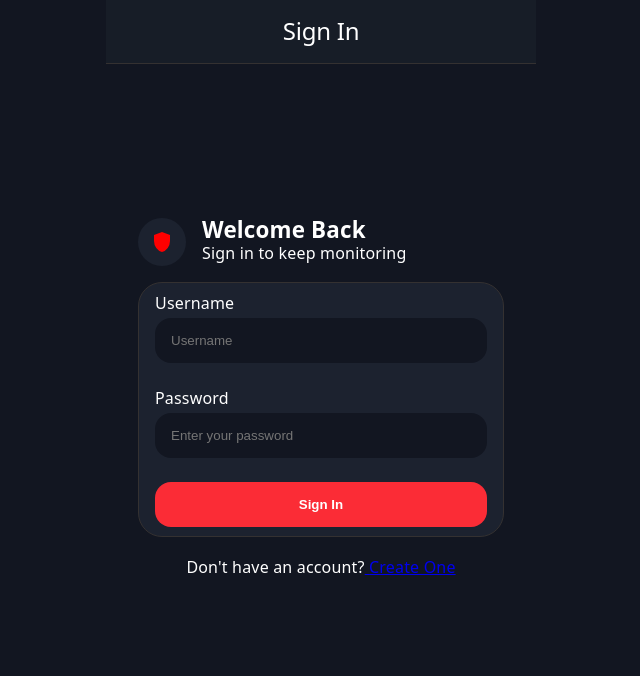
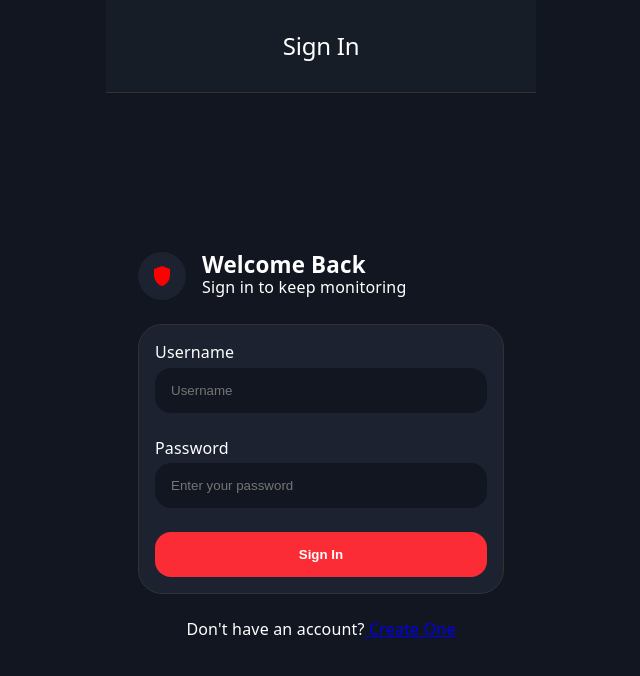
Before and after one commit to Cknrf/IndepenSense-Web, a React (Vite) app in the folder IndepenSense-Web/: page /signin in a window 1280 px wide. Shown: the top 676 px of the page, without its empty margins (319-959 px from the left). Built offline with nearby package versions, Linux system fonts and the light colour scheme; no server answers; what @capacitor/core would draw is missing.

Commit message:
refactor: rewrite shell and auth CSS to content-driven sizing with dvh and safe-area insets

```diff
--- a/IndepenSense-Web/src/App.css
+++ b/IndepenSense-Web/src/App.css
@@ -1,6 +1,7 @@
 .main-container {
   background-color: var(--color-bg);
-  height: 100%;
+  min-height: 100vh;
+  min-height: 100dvh;
   width: 100%;
   max-width: 430px;
   margin: 0 auto;
@@ -9,22 +10,24 @@
 }
 
 .section {
-  height: 100%;
   width: 100%;
+  flex: 1;
+  min-height: 0;
   display: flex;
   flex-direction: column;
   padding: 2rem;
 }
 
 .header {
-  height: 8%;
   width: 100%;
+  flex-shrink: 0;
   background-color: var(--g-surface-2);
   border-bottom: 1px solid var(--g-border);
   display: flex;
   justify-content: space-between;
   align-items: center;
-  padding: 0 1.25rem;
+  padding: 0.75rem 1.25rem;
+  padding-top: calc(0.75rem + env(safe-area-inset-top));
 }
 
 .header-profile-button {
@@ -48,24 +51,28 @@
 }
 
 .main-interface {
-  height: 84%;
+  flex: 1;
+  min-height: 0;
   width: 100%;
   background-color: transparent;
+  display: flex;
+  flex-direction: column;
 }
 
 .footer {
-  height: 8%;
   width: 100%;
+  flex-shrink: 0;
   background-color: var(--g-surface-2);
   border-top: 1px solid var(--g-border);
   display: flex;
   justify-content: center;
-  align-items: center;
+  align-items: stretch;
+  padding-bottom: env(safe-area-inset-bottom);
 }
 
 .footer a {
-  width: 20%;
-  height: 100%;
+  flex: 1;
+  padding: 0.5rem 0;
   display: flex;
   flex-direction: column;
   justify-content: center;
--- a/IndepenSense-Web/src/Authentication.css
+++ b/IndepenSense-Web/src/Authentication.css
@@ -1,43 +1,25 @@
-.main-container {
-  background-color: var(--color-bg);
-  height: 100%;
-  width: 100%;
-  max-width: 430px;
-  margin: 0 auto;
-  display: flex;
-  flex-direction: column;
-}
-
 .header.header-centered {
   justify-content: center;
 }
 
-.main-interface {
-  height: 92%;
-  width: 100%;
+/* Sign In Section */
+
+.sign-in-section,
+.sign-up-section {
+  overflow-y: auto;
+  align-items: stretch;
 }
 
-.section {
-  height: 100%;
+.sign-in-section .stack-container:nth-child(1) {
   width: 100%;
-  display: flex;
-  justify-content: center;
-  align-items: center;
-  padding: 2rem;
-}
-
-/* Sign In Section */
-
-.sign-in-section .stack-container:nth-child(1) {
-  height: 60%;
-  width: 100%;
+  margin-block: auto;
+  flex-shrink: 0;
   display: flex;
   flex-direction: column;
-  gap: 1rem;
+  gap: 1.5rem;
 }
 
 .sign-in-section .stack-container:nth-child(1) .message-container {
-  height: 20%;
   width: 100%;
   border-radius: 1.5rem;
   display: flex;
@@ -48,6 +30,7 @@
 .sign-in-section .message-container .icon-container {
   height: 3rem;
   width: 3rem;
+  flex-shrink: 0;
   font-size: 1.5rem;
   color: red;
   display: flex;
@@ -58,7 +41,6 @@
 }
 
 .sign-in-section .message-container .message-information {
-  height: 100%;
   flex: 1;
   display: flex;
   flex-direction: column;
@@ -72,23 +54,18 @@
 }
 
 .sign-in-section .stack-container:nth-child(1) .form-container {
-  height: 70%;
   width: 100%;
   display: flex;
   flex-direction: column;
-  justify-content: center;
-  align-items: center;
   background-color: var(--g-surface);
   border: 1px solid var(--g-border);
   border-radius: 1.5rem;
 }
 
 .sign-in-section .form-container form {
-  height: 100%;
   width: 100%;
   display: flex;
   flex-direction: column;
-  justify-content: center;
   padding: 1rem;
   gap: 1.5rem;
 }
@@ -129,7 +106,6 @@
 }
 
 .sign-in-section .stack-container:nth-child(1) .bottom-container {
-  height: 20%;
   width: 100%;
   display: flex;
   justify-content: center;
@@ -154,15 +130,15 @@
 }
 
 .sign-up-section .stack-container:nth-child(1) {
-  height: 85%;
   width: 100%;
+  margin-block: auto;
+  flex-shrink: 0;
   display: flex;
   flex-direction: column;
-  gap: 1rem;
+  gap: 1.5rem;
 }
 
 .sign-up-section .stack-container:nth-child(1) .message-container {
-  height: 20%;
   width: 100%;
   border-radius: 1.5rem;
   display: flex;
@@ -173,6 +149,7 @@
 .sign-up-section .message-container .icon-container {
   height: 3rem;
   width: 3rem;
+  flex-shrink: 0;
   font-size: 1.5rem;
   color: red;
   display: flex;
@@ -183,7 +160,6 @@
 }
 
 .sign-up-section .message-container .message-information {
-  height: 100%;
   flex: 1;
   display: flex;
   flex-direction: column;
@@ -197,23 +173,18 @@
 }
 
 .sign-up-section .stack-container:nth-child(1) .form-container {
-  height: auto;
   width: 100%;
   display: flex;
   flex-direction: column;
-  justify-content: center;
-  align-items: center;
   background-color: var(--g-surface);
   border: 1px solid var(--g-border);
   border-radius: 1.5rem;
 }
 
 .sign-up-section .form-container form {
-  height: 100%;
   width: 100%;
   display: flex;
   flex-direction: column;
-  justify-content: center;
   padding: 1rem;
   gap: 1.5rem;
 }
@@ -254,7 +225,6 @@
 }
 
 .sign-up-section .stack-container:nth-child(1) .bottom-container {
-  height: 20%;
   width: 100%;
   display: flex;
   justify-content: center;
@@ -275,45 +245,33 @@
 /* Detail Component  */
 
 .sign-up-section .detail-component:nth-child(1) {
-  height: 100%;
   width: 100%;
   display: flex;
   flex-direction: column;
-  justify-content: center;
-  gap: 1rem;
+  gap: 1.5rem;
 }
 
 .sign-up-section .back-button-container {
-  height: 5%;
   width: 100%;
   font-size: 2rem;
   color: var(--g-text);
 }
 
-.sign-up-section .detail-component:nth-child(1) .message-container {
-  height: 10%;
-}
-
 /* Assisted User Component */
 
 .sign-up-section .assisted-user-component:nth-child(1) {
-  height: 100%;
   width: 100%;
   display: flex;
   flex-direction: column;
-  justify-content: center;
-  gap: 1rem;
-}
-
-.sign-up-section .assisted-user-component:nth-child(1) .message-container {
-  height: 10%;
+  gap: 1.5rem;
 }
 
 /* Landing Page Component */
 
 .landing-page-component {
-  height: 80%;
   width: 100%;
+  margin-block: auto;
+  flex-shrink: 0;
   color: var(--g-text);
   display: flex;
   flex-direction: column;
@@ -323,7 +281,6 @@
 }
 
 .landing-page-component .stack-child-container:nth-child(1) {
-  height: auto;
   width: 100%;
   display: flex;
   justify-content: center;
--- a/IndepenSense-Web/src/index.css
+++ b/IndepenSense-Web/src/index.css
@@ -42,7 +42,8 @@
 }
 
 #root {
-  height: 100vh;
+  min-height: 100vh;
+  min-height: 100dvh;
   width: 100vw;
   box-sizing: border-box;
   display: flex;
```
